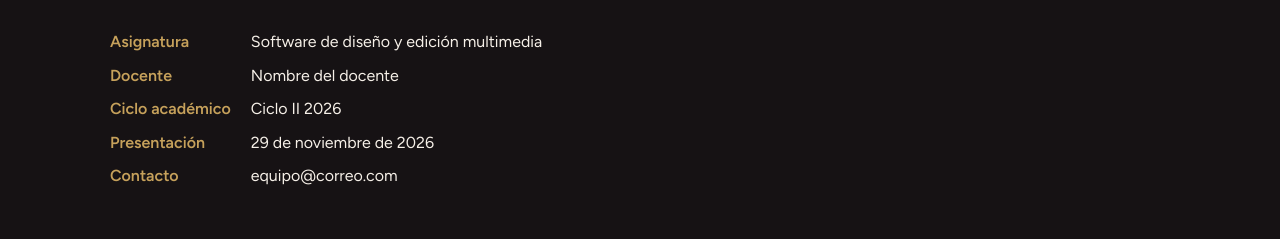
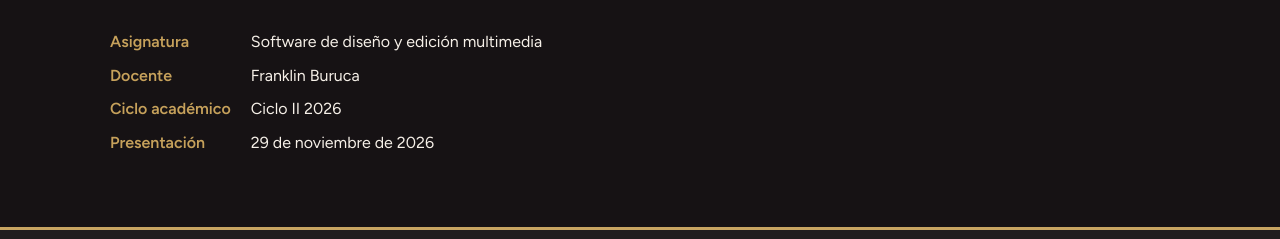
Before and after one commit to TALLER-LIBRE-PORTAFOLIO-DIGITAL/TALLER-LIBRE, a plain HTML site: page index.html in a window 1280 px wide. Shown: the part 2803-3042 px from the top of the page. Drawn offline with nearby package versions, Linux system fonts and the light colour scheme.

Commit message:
Update index.html

```diff
--- a/index.html
+++ b/index.html
@@ -213,10 +213,9 @@ footer{background:var(--negro-carbon);color:var(--marfil);border-top:3px solid v
     <p class="lead">Proyecto final de cátedra presentado en la Feria de Proyectos Finales de Ciclo.</p>
     <dl>
       <dt>Asignatura</dt><dd>Software de diseño y edición multimedia</dd>
-      <dt>Docente</dt><dd>Nombre del docente</dd>
+      <dt>Docente</dt><dd>Franklin Buruca</dd>
       <dt>Ciclo académico</dt><dd>Ciclo II 2026</dd>
       <dt>Presentación</dt><dd>29 de noviembre de 2026</dd>
-      <dt>Contacto</dt><dd>equipo@correo.com</dd>
     </dl>
   </div>
 </section>
```
